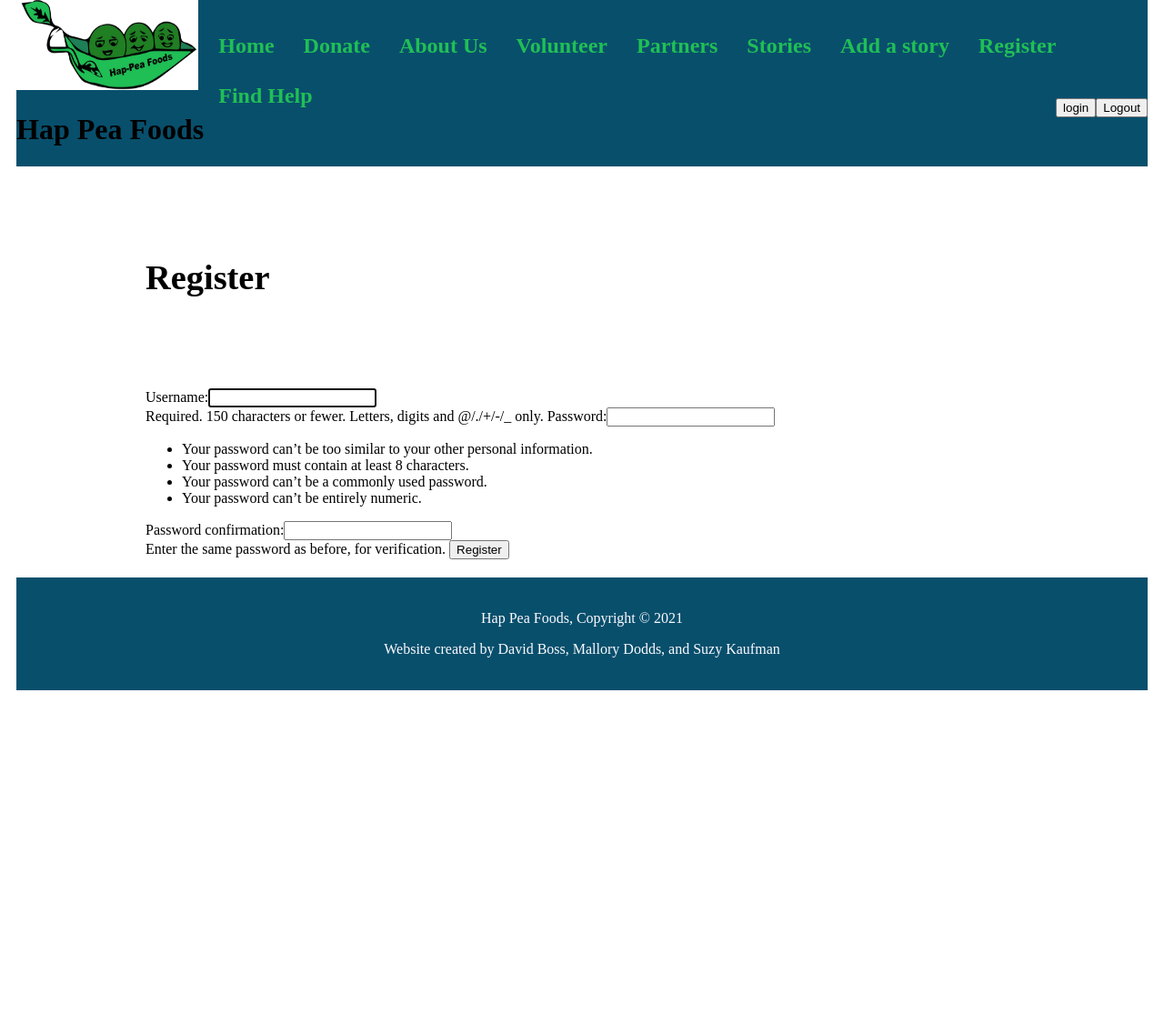
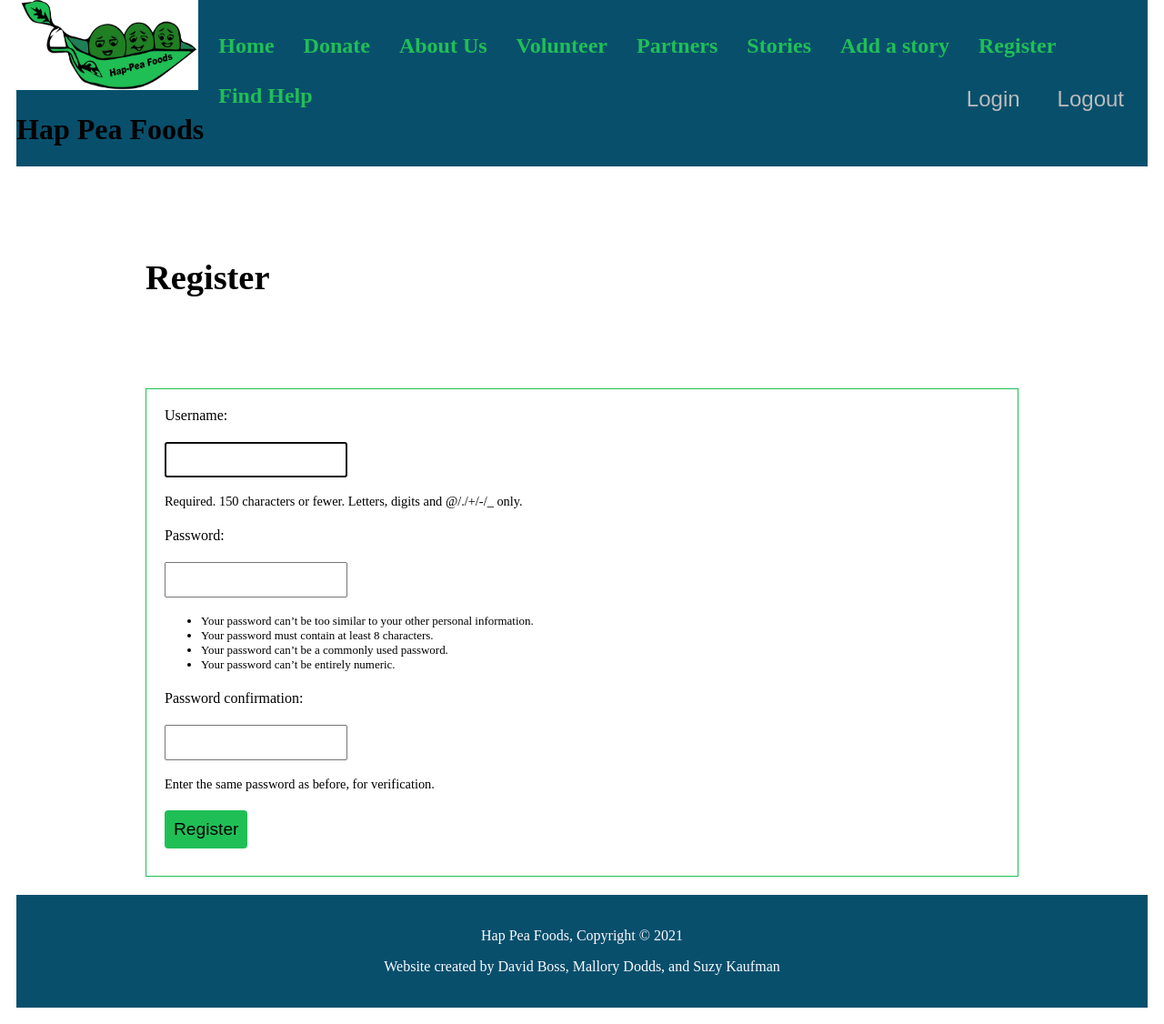
Before and after one commit to dmjefe/hap_pea_foods, a Django app: page /accounts/register/ in a window 1280 px wide. Shown: the part 19-1145 px from the top of the page at 91% size. Before the commit the page ends 778 px from the top, so only its background shows below. Run offline with Django 3.2, Linux system fonts and the light colour scheme.

Commit message:
Changes to CSS and Pages - Suzy

```diff
--- a/assets/styles.css
+++ b/assets/styles.css
@@ -14,14 +14,14 @@ body {
   float:left;
 }
 
-.topnav li{
+.mainnav li{
   float: left;
   display: inline;
   padding: 0 20px o 20px;
 }
 
 /* Style the topnav links */
-.topnav a {
+.mainnav a {
   float: left;
   display: block;
   color: #20BF55; /* lime green */
@@ -31,22 +31,140 @@ body {
 }
 
 /* Change color on hover */
-.topnav a:hover {
+.mainnav a:hover {
   background-color: #FBFBFF; /* grey */
-  color: black;
+  color: #000;
 }
 
+.log-nav {
+  float: right;
+}
+
+.log-nav li {
+  display: inline-block;
+  margin-left: 5px;
+  margin-right: 20px;
+}
+
+.log-nav button {
+  background: none;
+  color: #BBB;
+  cursor: pointer;
+  border: 0;
+  font-size: 1.5em;
+}
+
+
 /* Wrapper */
-.wrapper{
+.wrapper {
   max-width: 960px;
   margin: 0 auto;
 }
 
-div.wrapper h1{
+div.wrapper h1 {
   text align: center;
   margin: 100px auto;
   font-size: 2.4em;
 }
+
+/* stories_list css */
+.stories {
+  display: grid;
+  grid-template-columns :1fr 1fr 1fr;
+  grid-gap: 30px;
+}
+
+.story {
+  padding: 10px;
+  border: 1px solid #20BF55; /* lime green */
+  position: relative;
+  padding-bottom: 40px;
+}
+
+.story h2 {
+  font-size: 1.2em;
+}
+
+.story .author {
+  padding: 10px;
+  background: #20BF55; /* lime green */
+  position: absolute;
+  right: 0;
+  bottom: 0;
+  margin: 0;
+  color: #FBFBFF; /* grey */
+}
+
+/* story-details css */
+.story-detail .story {
+  padding: 0;
+}
+
+.story-detail .story img {
+  max-width: 100%;
+}
+
+.story-detail .story h1 {
+  text-align: center;
+  margin: 20px auto;
+  font-size: 2em;
+}
+
+.story-detail .story p {
+  text-align: center;
+}
+
+/* stories_create css */
+
+/* site form css */
+.site-form {
+  margin-top: 60px;
+  border: 1px solid #20BF55; /* lime green */
+  padding: 20px;
+}
+
+.site-form input, .site-form textarea {
+  display: block;
+  margin: 20px 0 0 0;
+  padding: 10px;
+}
+
+a.highlight {
+  border: 1px solid #20BF55; /* lime green */
+  padding: 10px;
+  border-radius: 4px;
+  color: #20BF55; /* lime green */
+}
+
+.helptext, .helptext ul {
+  margin: 0 auto 20px;
+  color: #000;
+  font-size: 0.9em;
+  display: block;
+}
+
+.errorlist li {
+  padding: 10px;
+  list-style-type: none;
+  border: 1px solid #E32636; /* Alizarin Crimson */
+  color: #E32636; /* Alizarin Crimson */
+  margin: 10px 0;
+}
+
+.errorlist {
+  padding: 0;
+}
+
+.site-form input[type="submit"] {
+  background: #20BF55; /* lime green */
+  border: 0;
+  color: #000;
+  font-size: 1.2em;
+  border-radius: 4px;
+  margin: 10px 0;
+}
+
+
 
 /* Footer */
 .copyright {
--- a/templates/about.html
+++ b/templates/about.html
@@ -1,7 +1,7 @@
 {% extends 'base_layout.html '%}
 
 {% block content %}
-    <h1>About Us</h1>
-    <p>Some Text.</p>
+    <h1><center>About Us</center></h1><br/>
+    <p>Some Text</p>
 
 {% endblock %}
--- a/templates/base_layout.html
+++ b/templates/base_layout.html
@@ -14,7 +14,7 @@
       <div id="branding">
         <img src="{{MEDIA_URL}}images/logo.jpg" height="100px" width="200px"><h1> Hap Pea Foods</h1>
       </div>
-      <nav><h1>
+      <nav class="mainnav"><h1>
         <ul>
           <li class="current"><a href="{% url 'home' %}">Home</a></li>
           <li><a href="{% url 'donate' %}">Donate</a></li>
@@ -26,11 +26,13 @@
           <li><a href="{% url 'accounts:register' %}">Register</a><li>
           <li><a href="{% url 'find_help' %}">Find Help</a></li>
         </ul>
-        <ul style="float:right">
-          <li>
+      </nav>
+      <nav class="log-nav">
+        <ul>
+          <li class="log-forms">
             <form class="login-link" action="{% url 'accounts:login' %}" method="post">
               {% csrf_token %}
-              <button type="submit"name="logout">login</button>
+              <button type="submit"name="logout">Login</button>
             </form>
           </li>
           <li>
--- a/templates/donate.html
+++ b/templates/donate.html
@@ -1,7 +1,6 @@
 {% extends 'base_layout.html '%}
 
 {% block content %}
-<h1>Donation page for Hap-Pea Foods</h1>
+<h1><center>Donation Page for Hap-Pea Foods</center></h1><br/>
 <p>Welcome to our donation page.</p>
-<p>Mallory is testing this</P>
 {% endblock %}
--- a/templates/find_help.html
+++ b/templates/find_help.html
@@ -1,6 +1,6 @@
 {% extends 'base_layout.html '%}
 
 {% block content %}
-<h1>Find Help Page</h1>
+<h1><center>Find Help Page</center></h1><br/>
 <p>Welcome to our help page.</p>
 {% endblock %}
--- a/templates/homepage.html
+++ b/templates/homepage.html
@@ -3,8 +3,9 @@
 {% block content %}
 <center>
   <h1>Hap Pea Foods</h1>
+  <br/>
   <h2>Eliminating food waste one company at a time.</h2>
-  <br>
+  <br/>
   <p>This is the home page where everything starts!!!!<p>
 </center>
 {% endblock %}
--- a/templates/partners.html
+++ b/templates/partners.html
@@ -1,6 +1,6 @@
 {% extends 'base_layout.html '%}
 
 {% block content %}
-<h1>partners for Hap-Pea Foods</h1>
+<h1><center>Partners for Hap-Pea Foods</center></h1><br/>
 <p>Welcome to our partners page.</p>
 {% endblock %}
--- a/templates/volunteer.html
+++ b/templates/volunteer.html
@@ -1,6 +1,6 @@
 {% extends 'base_layout.html '%}
 
 {% block content %}
-<h1>Volunteer page for Hap-Pea Foods</h1>
+<h1><center>Volunteer page for Hap-Pea Foods</center></h1><br/>
 <p>Welcome to our volunteer page.</p>
 {% endblock %}
```
Also changed, not shown: stories/templates/stories/stories_list.html (+1 -0 lines), db.sqlite3.
